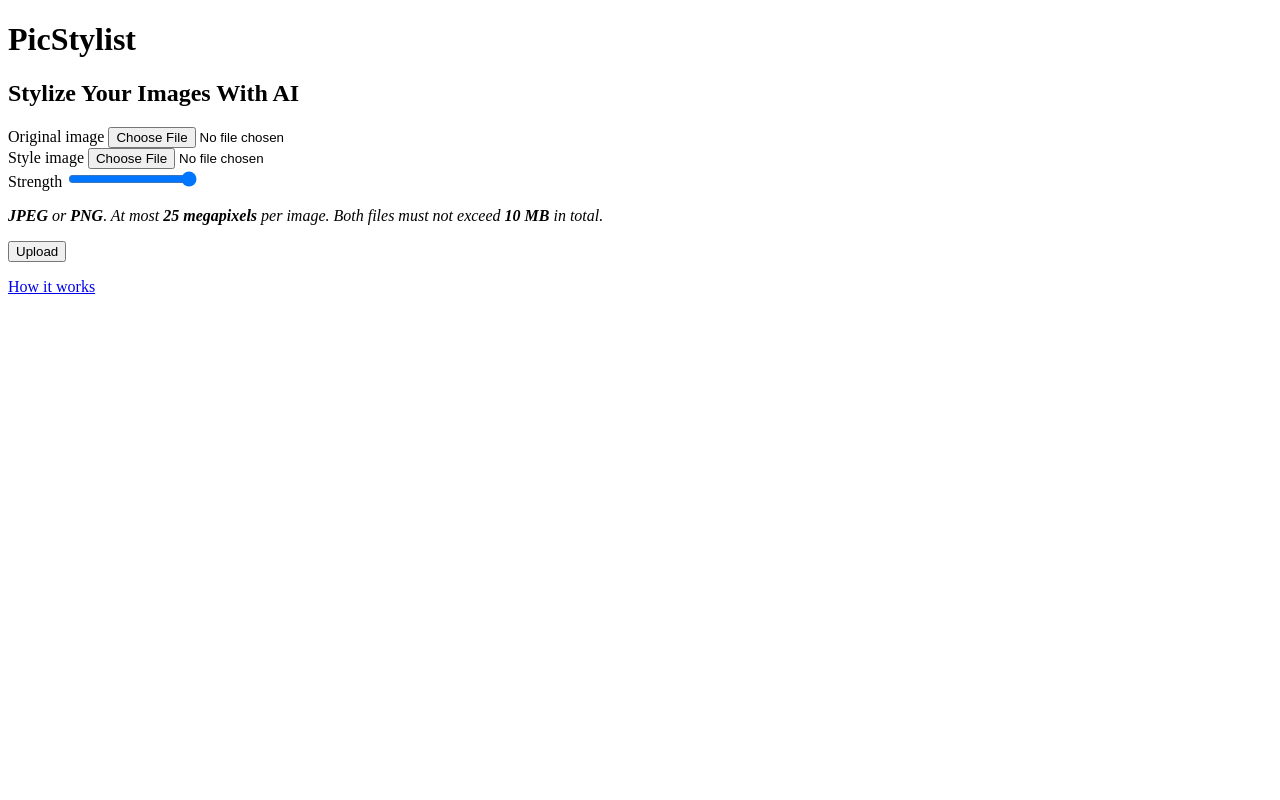
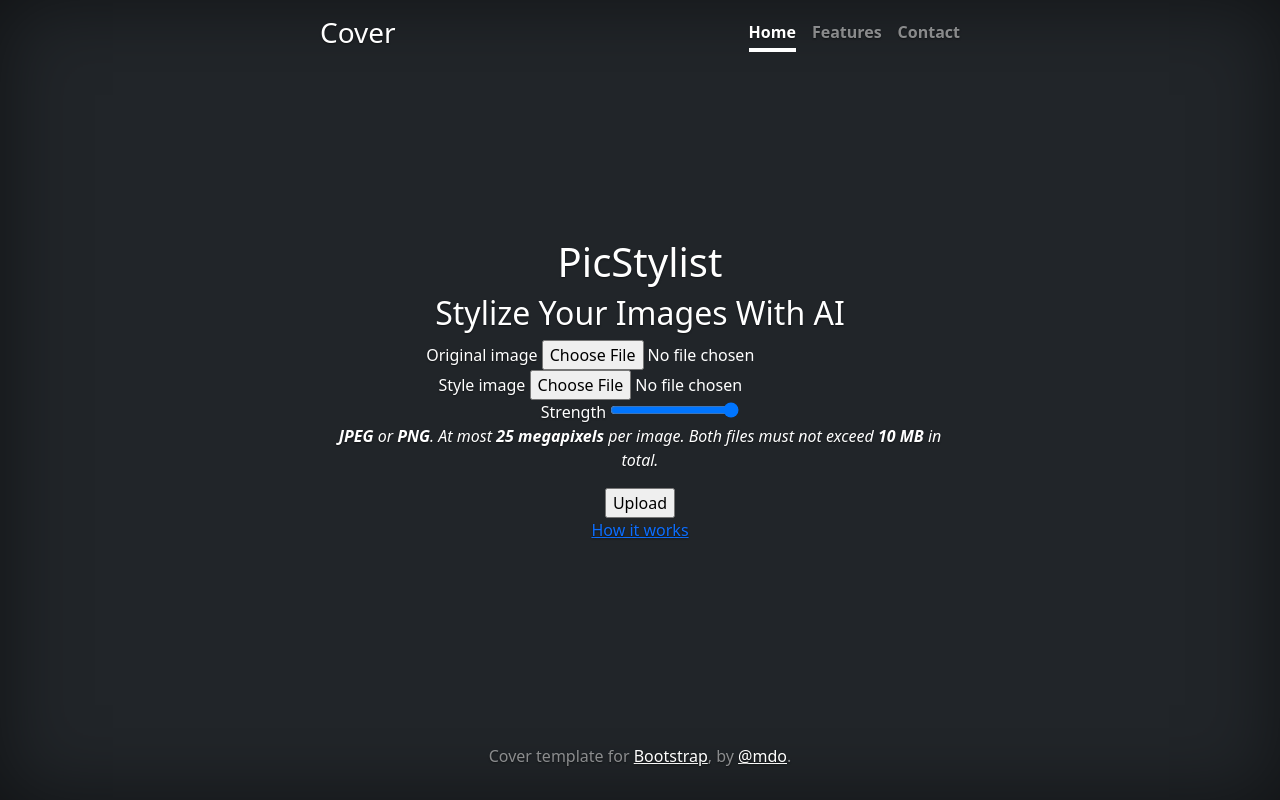
Before and after one commit to vsemionov/picstylist, a Flask app: page / in a window 1280 px wide. Run offline with Flask 3, Linux system fonts and the light colour scheme; parts of the project's set-up code (start-up, migrations or seed data) failed here and were passed over; some libraries are stand-ins or nearby versions.

Commit message:
use the cover template/theme

```diff
--- a/compose.yaml
+++ b/compose.yaml
@@ -83,7 +83,7 @@ services:
       - web
     restart: always
     healthcheck:
-      test: curl -f -sS -m 10 http://localhost/static/favicon.png >/dev/null || exit 1
+      test: curl -f -sS -m 10 http://localhost/static/style.css >/dev/null || exit 1
     deploy:
       resources:
         limits:
--- a/static/base.css
+++ /dev/null
@@ -1,14 +0,0 @@
-.spinner {
-  border: 5px solid #f3f3f3;
-  border-top: 5px solid #3498db;
-  border-radius: 50%;
-  width: 40px;
-  height: 40px;
-  margin-bottom: 8px;
-  animation: spin 2s linear infinite;
-}
-
-@keyframes spin {
-  0% { transform: rotate(0deg); }
-  100% { transform: rotate(360deg); }
-}
--- a/templates/base.html
+++ b/templates/base.html
@@ -1,13 +1,36 @@
 <!doctype html>
-<html lang="en">
+<html lang="en" class="h-100">
 <head>
   <meta charset="utf-8">
+  <meta name="viewport" content="width=device-width, initial-scale=1">
   <title>{% block title %}{% endblock %}{% block title_suffix %} - PicStylist{% endblock %}</title>
-  <link rel="stylesheet" href="{{ url_for('static', filename='base.css') }}">
-  <link rel="icon" href="{{ url_for('static', filename='images/favicon.png') }}">
+  <link rel="stylesheet" href="https://cdn.jsdelivr.net/npm/bootstrap@5.3.2/dist/css/bootstrap.min.css">
+  <link rel="stylesheet" href="{{ url_for('static', filename='style.css') }}">
+  <link rel="icon" href="{{ url_for('static', filename='favicon.png') }}">
 </head>
-<body>
-{% block content %}
-{% endblock %}
+<body class="d-flex h-100 text-center text-bg-dark">
+<div class="cover-container d-flex w-100 h-100 p-3 mx-auto flex-column">
+  <header class="mb-auto">
+    <div>
+      <h3 class="float-md-start mb-0">Cover</h3>
+      <nav class="nav nav-masthead justify-content-center float-md-end">
+        <a class="nav-link fw-bold py-1 px-0 active" aria-current="page" href="#">Home</a>
+        <a class="nav-link fw-bold py-1 px-0" href="#">Features</a>
+        <a class="nav-link fw-bold py-1 px-0" href="#">Contact</a>
+      </nav>
+    </div>
+  </header>
+  <main class="px-3">
+    {% block content %}
+    {% endblock %}
+  </main>
+  <footer class="mt-auto text-white-50">
+    <p>
+      Cover template for <a href="https://getbootstrap.com/" class="text-white">Bootstrap</a>,
+      by <a href="https://twitter.com/mdo" class="text-white">@mdo</a>.
+    </p>
+  </footer>
+</div>
+<script src="https://cdn.jsdelivr.net/npm/bootstrap@5.3.2/dist/js/bootstrap.bundle.min.js"></script>
 </body>
 </html>
```
